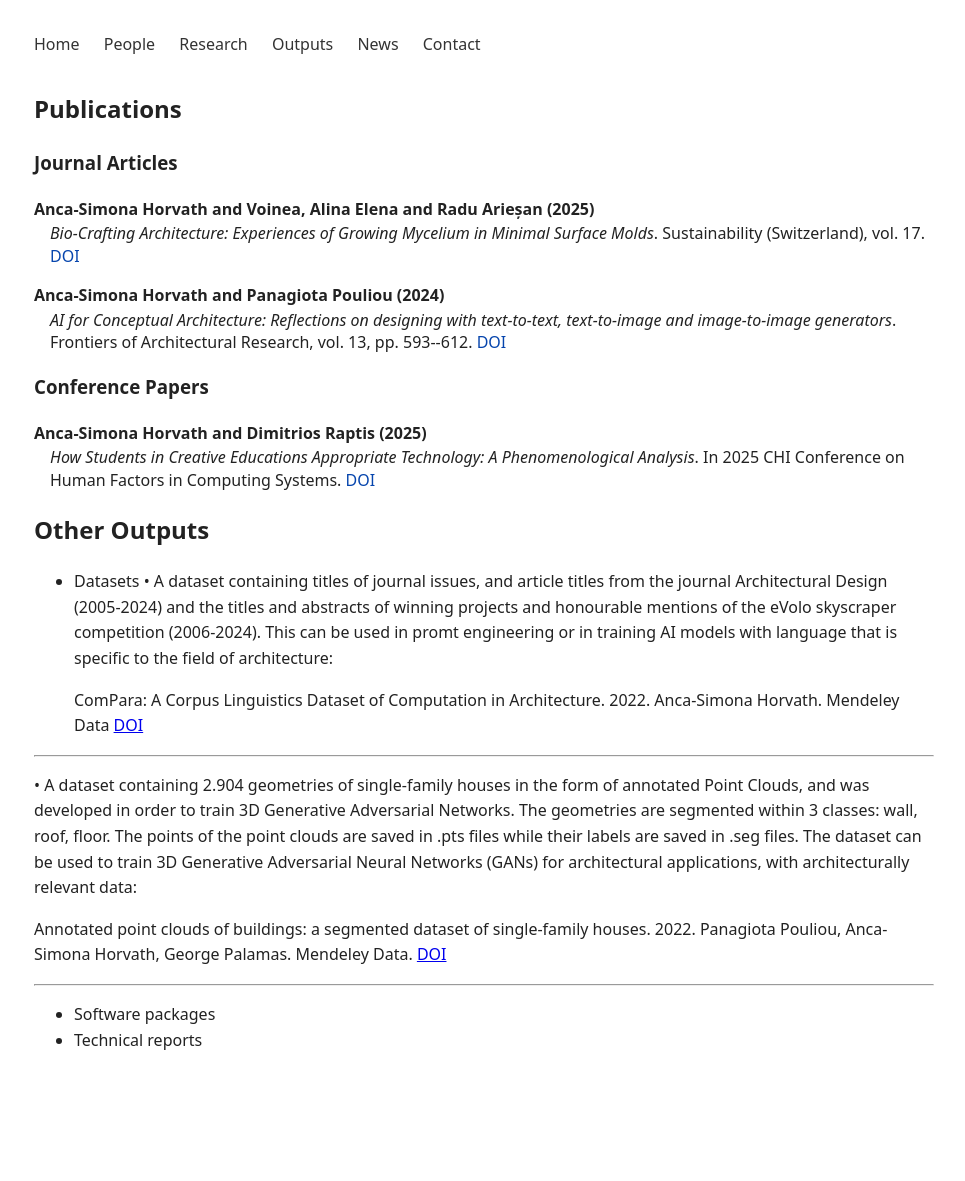
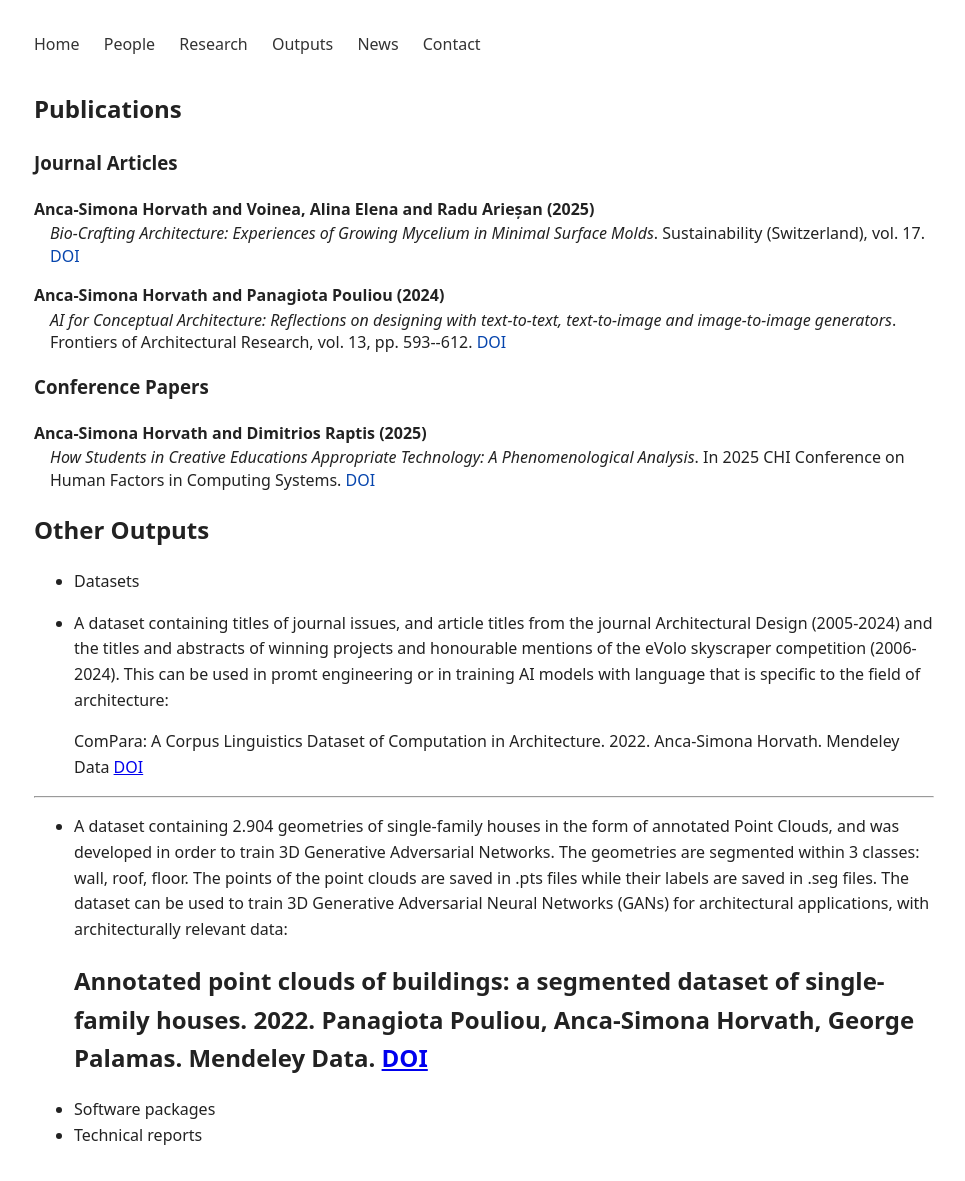
Before and after one commit to anqua/at-a, a Jekyll site: the page built from outputs.md, in a window 1280 px wide. Shown: the whole page, without its empty margins (156-1121 px from the left). Built offline with Jekyll 4.4.1, drawn with Linux system fonts in a browser that asks for light colours; before the commit the page ends 1085 px from its top, so only the background shows below that.

```diff
--- a/outputs.md
+++ b/outputs.md
@@ -36,17 +36,16 @@ title: Outputs
 
 ## Other Outputs
 - Datasets
-  • A dataset containing titles of journal issues, and article titles from the journal Architectural Design (2005-2024) and the titles and abstracts of winning projects and honourable mentions of the eVolo skyscraper competition (2006-2024). This can be used in promt engineering or in training AI models with language that is specific to the field of architecture:
+
+- A dataset containing titles of journal issues, and article titles from the journal Architectural Design (2005-2024) and the titles and abstracts of winning projects and honourable mentions of the eVolo skyscraper competition (2006-2024). This can be used in promt engineering or in training AI models with language that is specific to the field of architecture:
 
   ComPara: A Corpus Linguistics Dataset of Computation in Architecture. 2022. Anca-Simona Horvath. Mendeley Data <a href="https://doi.org/10.17632/7ktscvmxvg.5" target="_blank">DOI</a>
 
 ---
-  • A dataset containing 2.904 geometries of single-family houses in the form of annotated Point Clouds, and was developed in order to train 3D Generative Adversarial Networks. The geometries are segmented within 3 classes: wall, roof, floor. The points of the point clouds are saved in .pts files while their labels are saved in .seg files. The dataset can be used to train 3D Generative Adversarial Neural Networks (GANs) for architectural applications, with architecturally relevant data:
+- A dataset containing 2.904 geometries of single-family houses in the form of annotated Point Clouds, and was developed in order to train 3D Generative Adversarial Networks. The geometries are segmented within 3 classes: wall, roof, floor. The points of the point clouds are saved in .pts files while their labels are saved in .seg files. The dataset can be used to train 3D Generative Adversarial Neural Networks (GANs) for architectural applications, with architecturally relevant data:
 
   Annotated point clouds of buildings: a segmented dataset of single-family houses. 2022. Panagiota Pouliou, Anca-Simona Horvath, George Palamas. Mendeley Data. <a href="https://doi.org/10.17632/3thtp7mc6z.1" target="_blank">DOI</a>
-
 ---
-
 
 - Software packages
 - Technical reports
```
